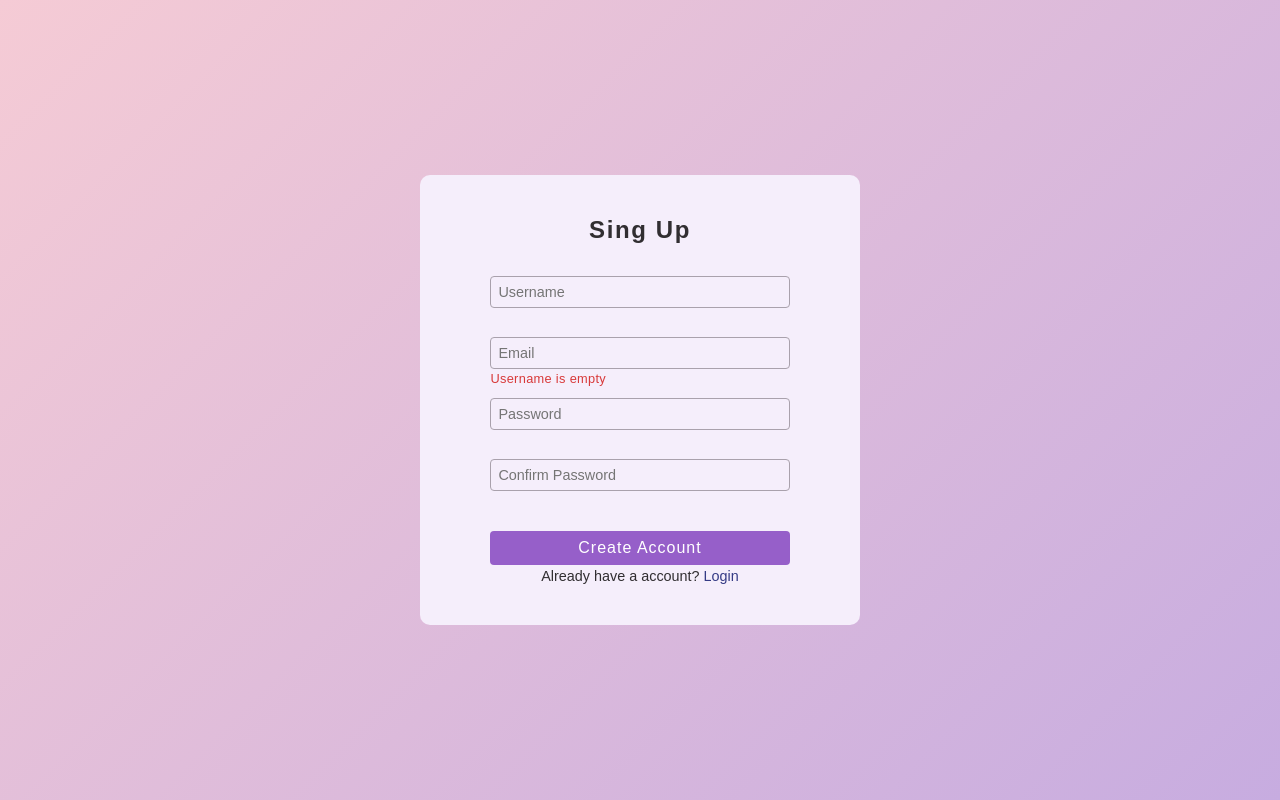
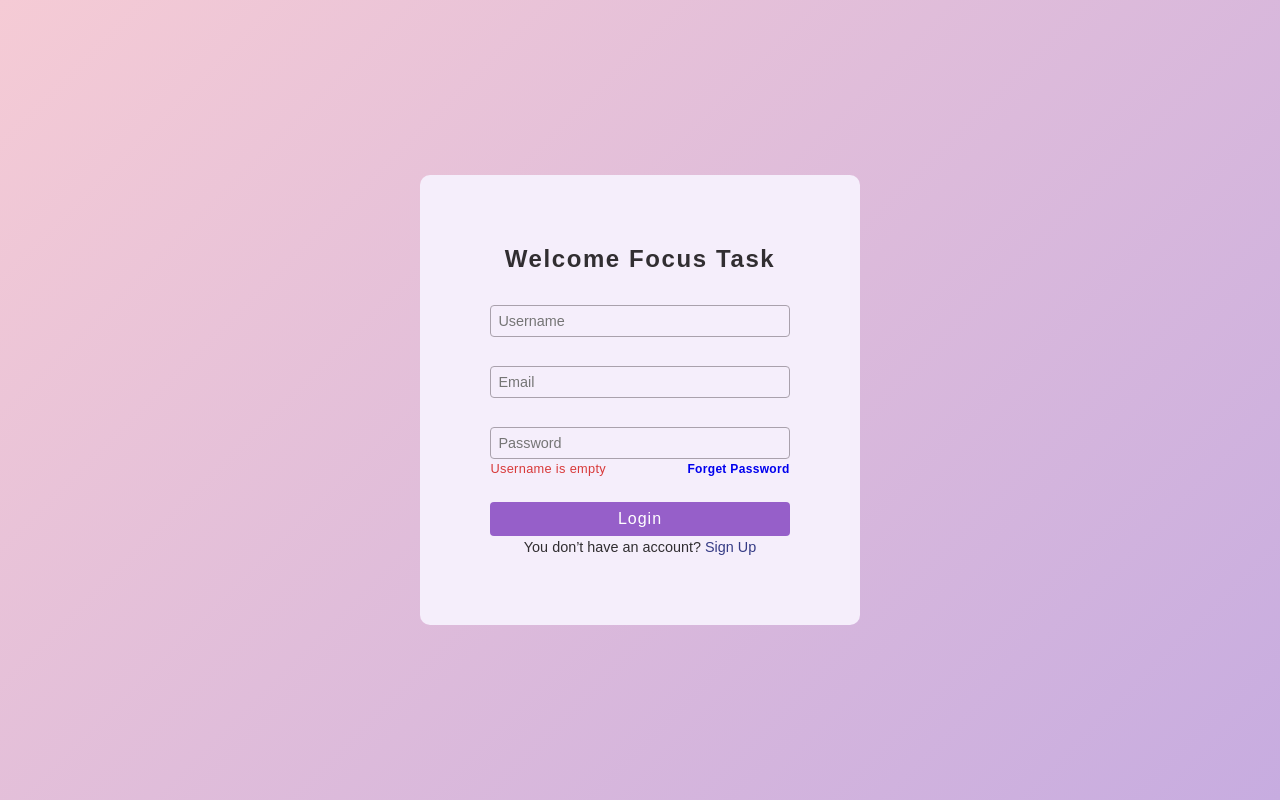
Before and after one commit to kyashark/mern-todo, a React (Create React App) app in the folder frontend/: page / in a window 1280 px wide. Built offline with nearby package versions, Linux system fonts and the light colour scheme.

Commit message:
Implement Login form UI

```diff
--- a/frontend/src/App.js
+++ b/frontend/src/App.js
@@ -2,13 +2,15 @@
 import './App.css';
 import Home from './pages/Home';
 import Signup from './pages/Signup';
+import Login from './pages/Login'
 
 
 function App() {
   return (
   <>
   {/* <Home/> */}
-  <Signup/>
+  {/* <Signup/> */}
+  <Login/>
   </>
   );
 }
--- /dev/null
+++ b/frontend/src/pages/Login.js
@@ -0,0 +1,58 @@
+import React from "react";
+import loginStyle from "../styles/Login.module.css";
+
+const Login = () => {
+  return (
+    <div>
+      <div className={loginStyle.container}>
+        <h2 className={loginStyle.topic}>Welcome Focus Task</h2>
+        <form id="LoginForm" action="#" className={loginStyle.signupForm}>
+          <div className={loginStyle.details}>
+            <div className={loginStyle.field}>
+              <input
+                type="text"
+                id="username"
+                className={loginStyle.inputFields}
+                placeholder="Username"
+              />
+              {/* <p className={loginStyle.errorText}>Username is empty</p> */}
+            </div>
+            <div className={loginStyle.field}>
+              <input
+                type="text"
+                id="email"
+                className={loginStyle.inputFields}
+                placeholder="Email"
+              />
+              {/* <p className={loginStyle.errorText}>Username is empty</p> */}
+            </div>
+            <div className={loginStyle.field}>
+              <input
+                type="password"
+                id="password"
+                className={loginStyle.inputFields}
+                placeholder="Password"
+              />
+              <div className={loginStyle.textCard}>
+              <p className={loginStyle.errorText}>Username is empty</p>
+               <p className={loginStyle.forgetText}><a href='#'>Forget Password</a></p>
+              </div>
+            </div>
+          </div>
+          <div className={loginStyle.creatAccount}>
+            <input
+              type="submit"
+              className={loginStyle.submitbtn}
+              value="Login"
+            />
+            <p className={loginStyle.haveAccount}>
+            You don’t have an account? <a href="#">Sign Up</a>
+            </p>
+          </div>
+        </form>
+      </div>
+    </div>
+  );
+};
+
+export default Login;
--- a/frontend/src/pages/Signup.js
+++ b/frontend/src/pages/Signup.js
@@ -1,57 +1,57 @@
 import React from "react";
-import loginStyle from "../styles/Signup.module.css";
+import signupStyle from "../styles/Login.module.css";
 
 const Signup = () => {
   return (
     <div>
-      <div className={loginStyle.container}>
-        <h2 className={loginStyle.topic}>Sing Up</h2>
-        <form id="signupForm" action="#" className={loginStyle.signupForm}>
-          <div className={loginStyle.details}>
-            <div className={loginStyle.field}>
+      <div className={signupStyle.container}>
+        <h2 className={signupStyle.topic}>Sing Up</h2>
+        <form id="signupForm" action="#" className={signupStyle.signupForm}>
+          <div className={signupStyle.details}>
+            <div className={signupStyle.field}>
               <input
                 type="text"
                 id="username"
-                className={loginStyle.inputFields}
+                className={signupStyle.inputFields}
                 placeholder="Username"
               />
-              {/* <p className={loginStyle.errorText}>Username is empty</p> */}
+              {/* <p className={signupStyle.errorText}>Username is empty</p> */}
             </div>
-            <div className={loginStyle.field}>
+            <div className={signupStyle.field}>
               <input
                 type="text"
                 id="email"
-                className={loginStyle.inputFields}
+                className={signupStyle.inputFields}
                 placeholder="Email"
               />
-              <p className={loginStyle.errorText}>Username is empty</p>
+              <p className={signupStyle.errorText}>Username is empty</p>
             </div>
-            <div className={loginStyle.field}>
+            <div className={signupStyle.field}>
               <input
                 type="password"
                 id="password"
-                className={loginStyle.inputFields}
+                className={signupStyle.inputFields}
                 placeholder="Password"
               />
-              {/* <p className={loginStyle.errorText}>Username is empty</p> */}
+              {/* <p className={signupStyle.errorText}>Username is empty</p> */}
             </div>
-            <div className={loginStyle.field}>
+            <div className={signupStyle.field}>
               <input
                 type="password"
                 id="confirm-password"
-                className={loginStyle.inputFields}
+                className={signupStyle.inputFields}
                 placeholder="Confirm Password"
               />
-              {/* <p className={loginStyle.errorText}>Username is empty</p> */}
+              {/* <p className={signupStyle.errorText}>Username is empty</p> */}
             </div>
           </div>
-          <div className={loginStyle.creatAccount}>
+          <div className={signupStyle.creatAccount}>
             <input
               type="submit"
-              className={loginStyle.submitbtn}
+              className={signupStyle.submitbtn}
               value="Create Account"
             />
-            <p className={loginStyle.haveAccount}>
+            <p className={signupStyle.haveAccount}>
               Already have a account? <a href="#">Login</a>
             </p>
           </div>
--- a/frontend/src/styles/Signup.module.css
+++ b/frontend/src/styles/Login.module.css
@@ -25,7 +25,7 @@
   width: 68%;
   display: flex;
   flex-direction: column;
-  gap:1rem;
+  gap:1.2rem;
   font-weight: 500;
 }
 
@@ -61,9 +61,30 @@
   transition: box-shadow 0.3s ease-in-out;
 }
 
-.details .errorText{
+.textCard{
+  display: flex;
+  align-items: center;
+  justify-content: space-between;
+}
+
+.errorText{
   font-size: 0.8rem;
   color: var(--error-color);
+  /* margin-right: 1rem; */
+
+}
+
+.forgetText{
+  font-size: 0.75rem;
+  color: var(--link-color);
+  font-weight: 600;
+  margin-left: auto;
+
+}
+
+.forgetText a{
+  text-decoration: none;
+
 }
 
 .creatAccount {
```
